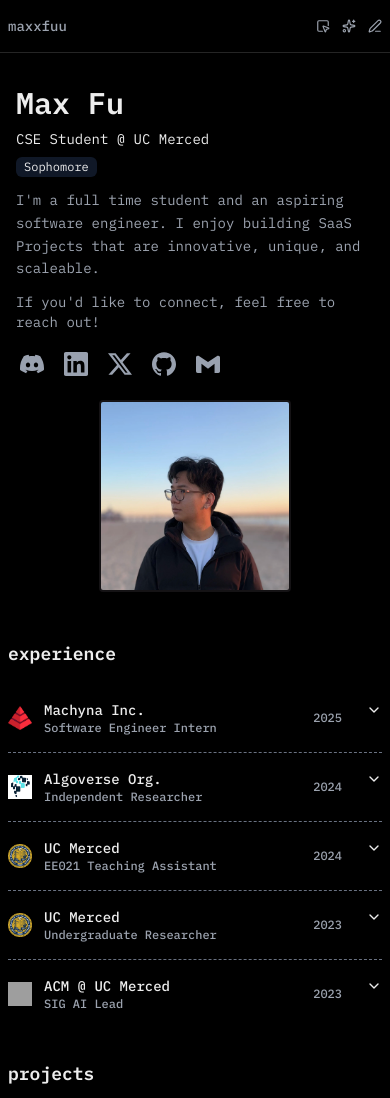
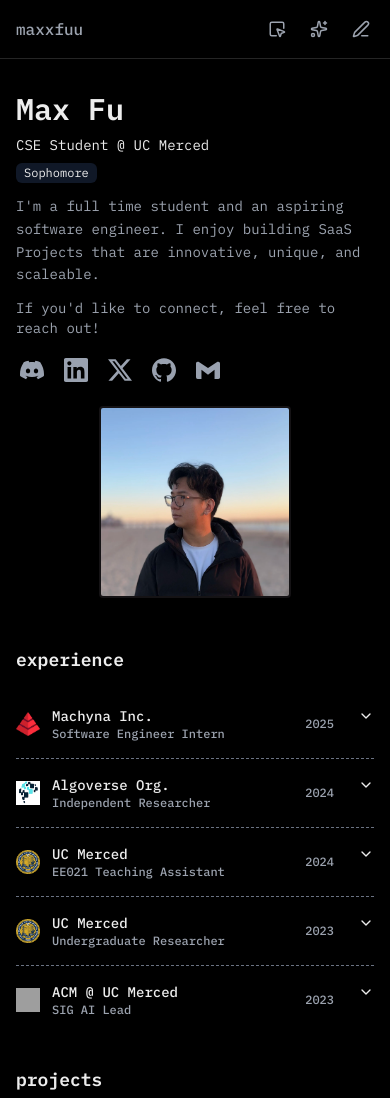
Before and after one commit to maxxfuu/dot-com, a Next.js app: page / in a window 390 px wide. Shown: the top 1098 px of the page. Built offline with nearby package versions, Linux system fonts and the light colour scheme; grey boxes are pictures that could not be loaded.

Commit message:
new padding

```diff
--- a/src/app/components/experience.tsx
+++ b/src/app/components/experience.tsx
@@ -54,7 +54,7 @@ const experiences = [
 
 export default function Experience() {
   return (
-    <div className="py-4 px-2 sm:px-4">
+    <div className="py-4 px-4">
       <h2 className="text-lg sm:text-xl font-semibold mb-4 sm:mb-6">experience</h2>
 
       <Accordion type="multiple" className="w-full">
--- a/src/app/components/hero.tsx
+++ b/src/app/components/hero.tsx
@@ -62,7 +62,7 @@ export default function Hero() {
   return(
     <div className="flex flex-col md:flex-row justify-between items-center py-8 sm:py-12 md:py-16 gap-6 sm:gap-8">
       {/* left side */}
-      <div className="flex flex-col px-4 sm:px-4 max-w-full sm:max-w-md">
+      <div className="flex flex-col px-4 max-w-full sm:max-w-md">
         <h1 className="text-3xl sm:text-4xl md:text-5xl font-semibold mb-2">Max Fu</h1>
         <h2 className="text-sm sm:text-base md:text-lg flex flex-col sm:inline-flex sm:flex-row sm:items-center mb-3 sm:mb-4">
           <span>CSE Student @ UC Merced</span>
--- a/src/app/components/navbar.tsx
+++ b/src/app/components/navbar.tsx
@@ -4,22 +4,22 @@ export default function Navbar() {
   return (
     <div className="flex justify-between items-center py-4 border-b border-[#252525] text-[#9CA3AF] sticky top-0 bg-black z-50 min-h-[50px] sm:min-h-[60px]">
       {/* Left Nav */}
-      <div className="flex items-center px-2 sm:px-4">
-        <p className="text-sm sm:text-base font-medium">maxxfuu</p>
+      <div className="flex items-center px-4">
+        <p className="text-base sm:text-base font-medium">maxxfuu</p>
       </div>
 
       {/* Right Nav */}
-      <ul className="flex px-2 sm:px-4 space-x-3 sm:space-x-6">
-        <li className="flex items-center text-xs sm:text-sm gap-1 sm:gap-2 cursor-pointer hover:text-white transition-colors">
-          <SquareMousePointer size={14} className="sm:w-4 sm:h-4"/>
+      <ul className="flex px-4 space-x-4 sm:space-x-6">
+        <li className="flex items-center text-sm sm:text-sm gap-2 cursor-pointer hover:text-white transition-colors p-1">
+          <SquareMousePointer size={18} className="sm:w-4 sm:h-4"/>
           <a href="#" className="hidden sm:inline">about</a>
         </li>
-        <li className="flex items-center text-xs sm:text-sm gap-1 sm:gap-2 cursor-pointer hover:text-white transition-colors">
-          <Sparkles size={14} className="sm:w-4 sm:h-4"/>
+        <li className="flex items-center text-sm sm:text-sm gap-2 cursor-pointer hover:text-white transition-colors p-1">
+          <Sparkles size={18} className="sm:w-4 sm:h-4"/>
           <a href="#" className="hidden sm:inline">gems</a>
         </li>
-        <li className="flex items-center text-xs sm:text-sm gap-1 sm:gap-2 cursor-pointer hover:text-white transition-colors">
-          <PenLine size={14} className="sm:w-4 sm:h-4"/>
+        <li className="flex items-center text-sm sm:text-sm gap-2 cursor-pointer hover:text-white transition-colors p-1">
+          <PenLine size={18} className="sm:w-4 sm:h-4"/>
           <a href="#" className="hidden sm:inline">writing</a>
         </li>
       </ul>
--- a/src/app/components/projects.tsx
+++ b/src/app/components/projects.tsx
@@ -34,7 +34,7 @@ export default function Projects() {
   ]
 
   return (
-    <div className="pt-4 pb-8 px-2 sm:px-4">
+    <div className="pt-4 pb-8 px-4">
       {/* Header section with responsive design */}
       <div className="flex flex-col sm:flex-row sm:justify-between sm:items-center mb-4 sm:mb-6 space-y-2 sm:space-y-0">
         <h2 className="text-lg sm:text-xl font-semibold">projects</h2>
```
